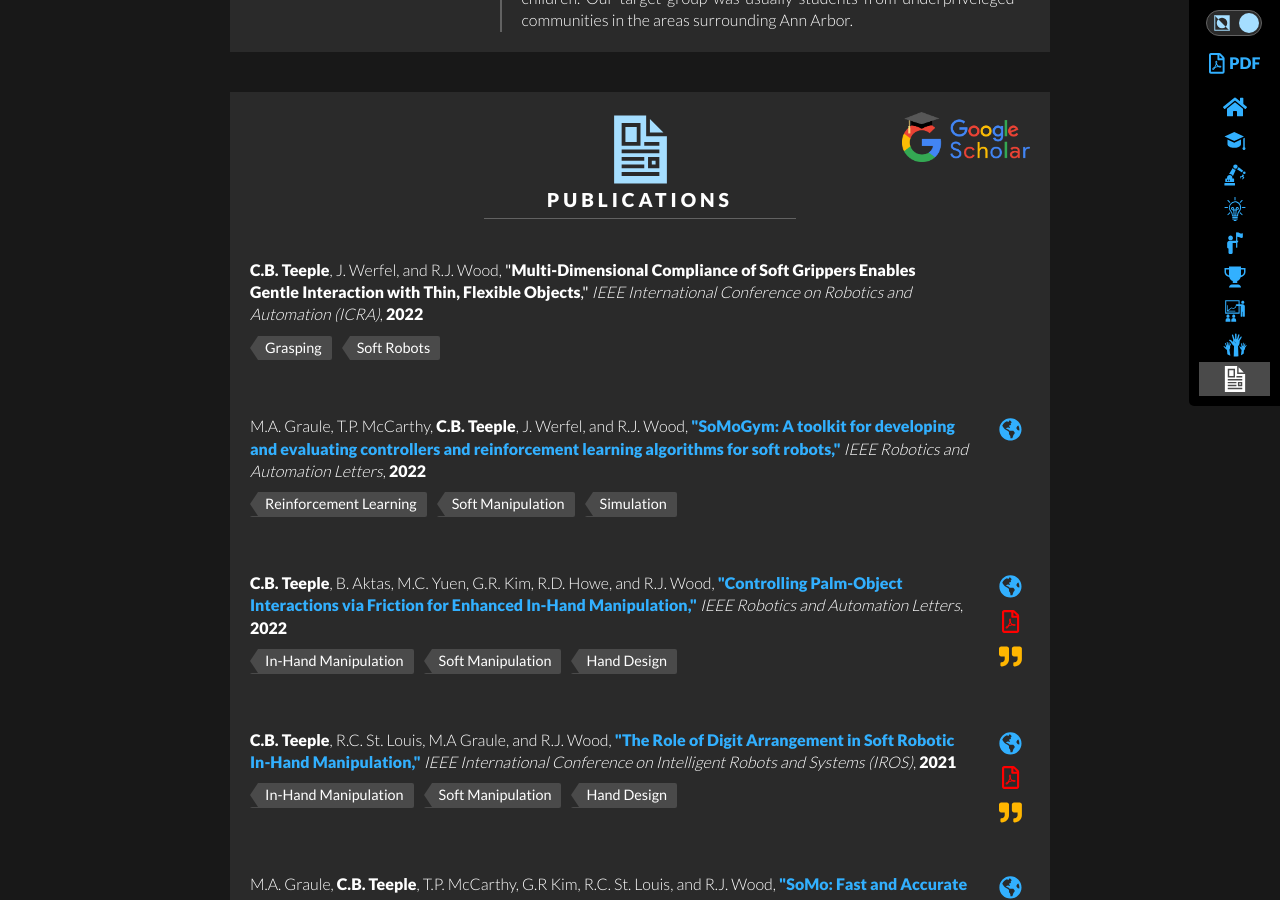
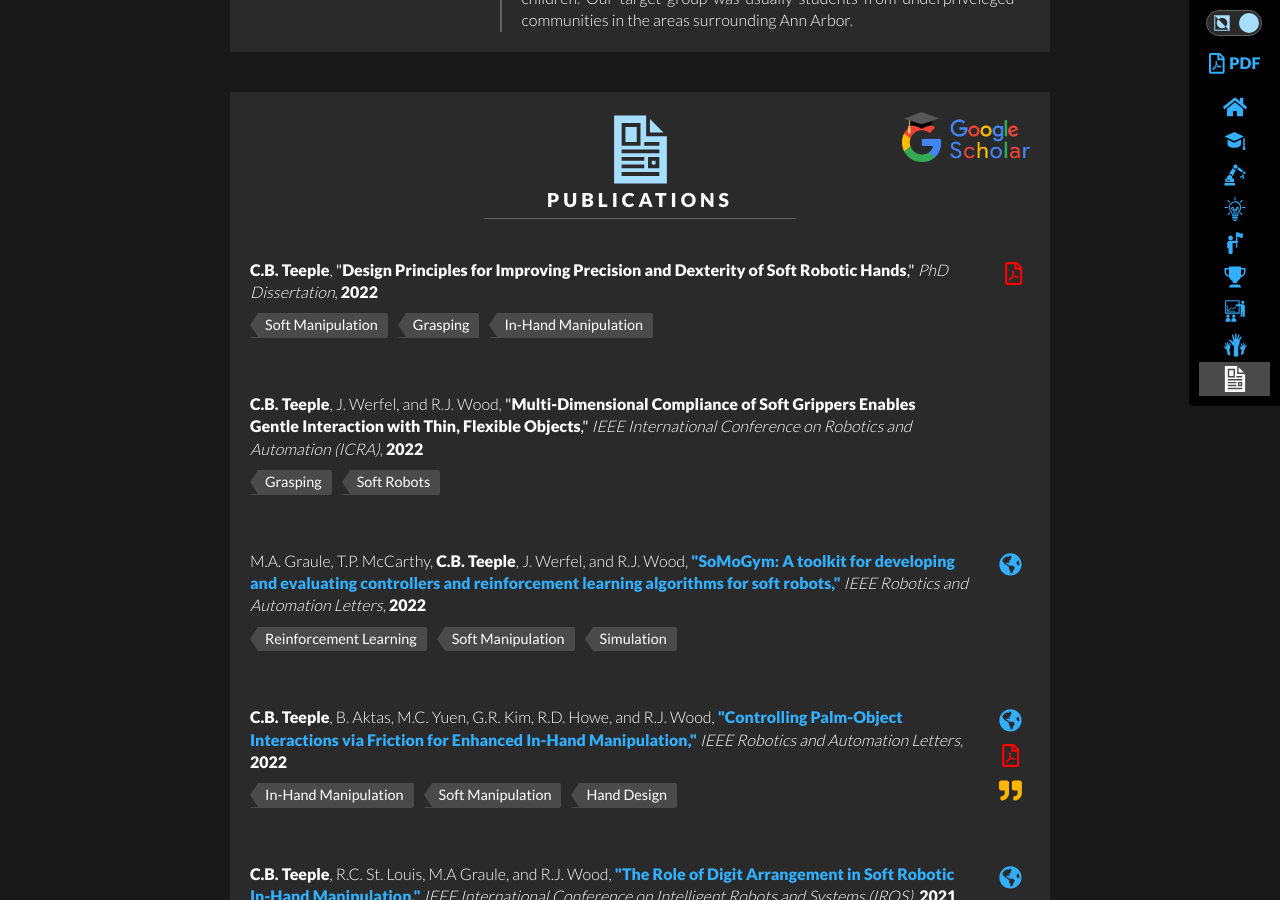
Before and after one commit to cbteeple/cbteeple.github.io, a Jekyll site: the page built from index.html, in a window 1280 px wide and 900 px high, scrolled down 8984 px. Built offline with Jekyll 4.4.1, drawn with Linux system fonts in a browser that asks for light colours; nearby versions of some CDN libraries.

Commit message:
Update publications.yml

```diff
--- a/_data/publications.yml
+++ b/_data/publications.yml
@@ -1,3 +1,17 @@
+-   title: Design Principles for Improving Precision and Dexterity of Soft Robotic Hands
+    names: <b>C.B. Teeple</b>
+    journal: PhD Dissertation
+    year: 2022
+    #link:
+    pdf_link: papers/teeple2022dissertation.pdf
+    #bib_link: papers/bib/teeple2022multi.bib
+    #media_link:
+    tags:
+      - Soft Manipulation
+      - Grasping
+      - In-Hand Manipulation
+
+
 -   title: Multi-Dimensional Compliance of Soft Grippers Enables Gentle Interaction with Thin, Flexible Objects
     names: <b>C.B. Teeple</b>, J. Werfel, and R.J. Wood
     journal: IEEE International Conference on Robotics and Automation (ICRA)
```
